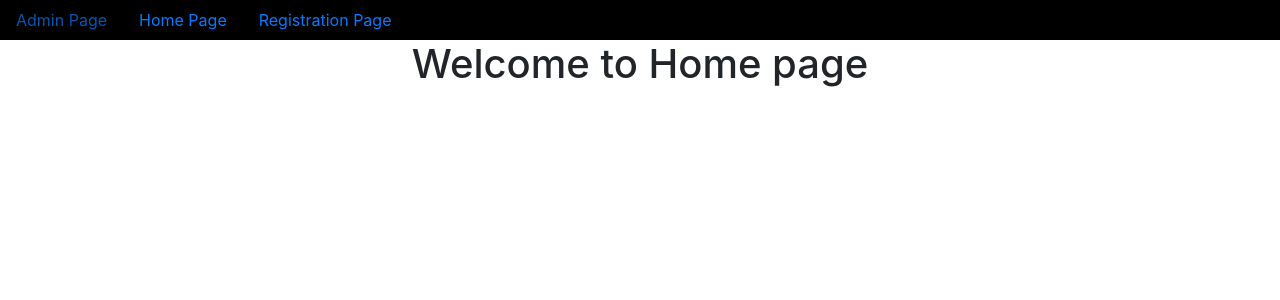
After one commit to Shashivardhan3/user_registration, a Django app: page /home/ in a window 1280 px wide. The commit adds this page. Shown: the top 300 px of the page. Run offline with Django 4.2, Linux system fonts and the light colour scheme.

Commit message:
first commit

```diff
--- a/app/views.py
+++ b/app/views.py
@@ -3,7 +3,10 @@ from app.forms import *
 from django.http import HttpResponse
 from django.core.mail import send_mail
 # Create your views here.
-#
+def home(request):
+    return render(request,'home.html')
+
+
 def registration(request):
     USFO=UserForm()
     PFO=ProfileForm()
--- a/project18/urls.py
+++ b/project18/urls.py
@@ -21,5 +21,6 @@ from django.conf.urls.static import static
 from app.views import *
 urlpatterns = [
     path('admin/', admin.site.urls),
-    path('registration/',registration,name='registration')
+    path('registration/',registration,name='registration'),
+    path('home/',home,name='home'),
 ]+static(settings.MEDIA_URL,documrnt_root=settings.MEDIA_ROOT)
--- /dev/null
+++ b/templates/dummy.html
@@ -0,0 +1,41 @@
+<!doctype html>
+<html lang="en">
+  <head>
+    <!-- Required meta tags -->
+    <meta charset="utf-8">
+    <meta name="viewport" content="width=device-width, initial-scale=1, shrink-to-fit=no">
+
+    <!-- Bootstrap CSS -->
+    <link rel="stylesheet" href="https://cdn.jsdelivr.net/npm/bootstrap@4.6.2/dist/css/bootstrap.min.css" integrity="sha384-xOolHFLEh07PJGoPkLv1IbcEPTNtaed2xpHsD9ESMhqIYd0nLMwNLD69Npy4HI+N" crossorigin="anonymous">
+{% block title %}
+    <title>Hello, world!</title>
+{% endblock %}
+  </head>
+  <body>
+    <center>
+    <nav class="nav" style="background-color: black;">
+        <a href="{% url 'admin:index' %}" class="nav-link">Admin Page</a>
+        <a href="{% url 'home' %}" class="nav-link">Home Page</a>
+        <a href="{% url 'registration' %}" class="nav-link">Registration Page</a>
+    </nav>
+
+{% block body_block %}
+
+{% endblock %}
+
+
+    <!-- Optional JavaScript; choose one of the two! -->
+
+    <!-- Option 1: jQuery and Bootstrap Bundle (includes Popper) -->
+    <script src="https://cdn.jsdelivr.net/npm/jquery@3.5.1/dist/jquery.slim.min.js" integrity="sha384-DfXdz2htPH0lsSSs5nCTpuj/zy4C+OGpamoFVy38MVBnE+IbbVYUew+OrCXaRkfj" crossorigin="anonymous"></script>
+    <script src="https://cdn.jsdelivr.net/npm/bootstrap@4.6.2/dist/js/bootstrap.bundle.min.js" integrity="sha384-Fy6S3B9q64WdZWQUiU+q4/2Lc9npb8tCaSX9FK7E8HnRr0Jz8D6OP9dO5Vg3Q9ct" crossorigin="anonymous"></script>
+
+    <!-- Option 2: Separate Popper and Bootstrap JS -->
+    <!--
+    <script src="https://cdn.jsdelivr.net/npm/jquery@3.5.1/dist/jquery.slim.min.js" integrity="sha384-DfXdz2htPH0lsSSs5nCTpuj/zy4C+OGpamoFVy38MVBnE+IbbVYUew+OrCXaRkfj" crossorigin="anonymous"></script>
+    <script src="https://cdn.jsdelivr.net/npm/popper.js@1.16.1/dist/umd/popper.min.js" integrity="sha384-9/reFTGAW83EW2RDu2S0VKaIzap3H66lZH81PoYlFhbGU+6BZp6G7niu735Sk7lN" crossorigin="anonymous"></script>
+    <script src="https://cdn.jsdelivr.net/npm/bootstrap@4.6.2/dist/js/bootstrap.min.js" integrity="sha384-+sLIOodYLS7CIrQpBjl+C7nPvqq+FbNUBDunl/OZv93DB7Ln/533i8e/mZXLi/P+" crossorigin="anonymous"></script>
+    -->
+</center>
+  </body>
+</html>
--- /dev/null
+++ b/templates/home.html
@@ -0,0 +1,13 @@
+{% extends 'dummy.html' %}
+
+{% block title %}
+    <title>Home Page</title>
+
+{% endblock %}
+
+
+{% block body_block %}
+
+<h1>Welcome to Home page</h1>
+
+{% endblock %}
```
Also changed, not shown: templates/registration.html (+24 -2 lines), db.sqlite3, media/IMG_20230621_213358.jpg (added), media/SAVE_20221126_070851.jpg (added).
